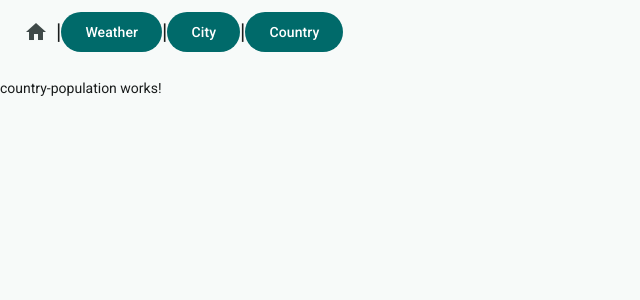
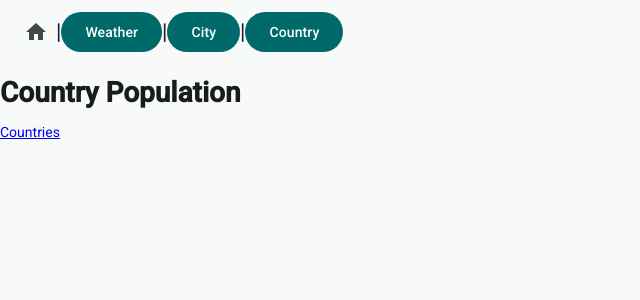
Before and after one commit to csun-jtabu/COMP584-Client, an Angular app: page /country-population/1 in a window 1280 px wide. Shown: the top 300 px of the page, without its empty margins (0-640 px from the left). Built offline with nearby package versions, Linux system fonts and the light colour scheme; no server answers.

Commit message:
10/24/2025 Classwork

```diff
--- a/src/app/city/city.html
+++ b/src/app/city/city.html
@@ -1,4 +1,4 @@
-<h1>Countries</h1>
+<h1>Cities</h1>
 <table class ="table table-striped">
     <thead>
         <th>ID</th>
--- a/src/app/country-population/country-population.html
+++ b/src/app/country-population/country-population.html
@@ -1 +1,10 @@
-<p>country-population works!</p>
+<h1>Country Population</h1>
+
+@if(CountryPopulation)
+{
+    <p>{{CountryPopulation.name}} has a population of {{CountryPopulation.population}}</p>
+}
+
+<div>
+    <a [routerLink]="['/Countries']">Countries</a>
+</div>
--- a/src/app/country-population/country-population.ts
+++ b/src/app/country-population/country-population.ts
@@ -1,22 +1,29 @@
-import { Component } from '@angular/core';
+import { Component, OnInit } from '@angular/core';
 import { PopulationData } from './population-data';
 import { environment } from '../../environments/environment.development';
 import { HttpClient } from '@angular/common/http';
+import { ActivatedRoute } from '@angular/router';
+import { RouterLink } from '@angular/router';
 
 @Component({
   selector: 'app-country-population',
-  imports: [],
+  imports: [RouterLink],
   templateUrl: './country-population.html',
   styleUrl: './country-population.scss'
 })
-export class CountryPopulation {
-  country!: PopulationData;
 
-  constructor(http: HttpClient)
+export class CountryPopulation implements OnInit {
+  CountryPopulation!: PopulationData;
+
+  constructor(private http: HttpClient, private activatedRoute: ActivatedRoute)
   {
+  }
 
-    http.get<PopulationData>(environment.apiUrl + "api/Countries/population/26").subscribe(result => {
-      this.country = result;
+  ngOnInit(): void {
+    let idParam = this.activatedRoute.snapshot.paramMap.get('id');
+    this.http.get<PopulationData>(`${environment.apiUrl}api/Countries/population/${idParam}`).subscribe(result => {
+      this.CountryPopulation = result;
     });
+
   }
 }
```
